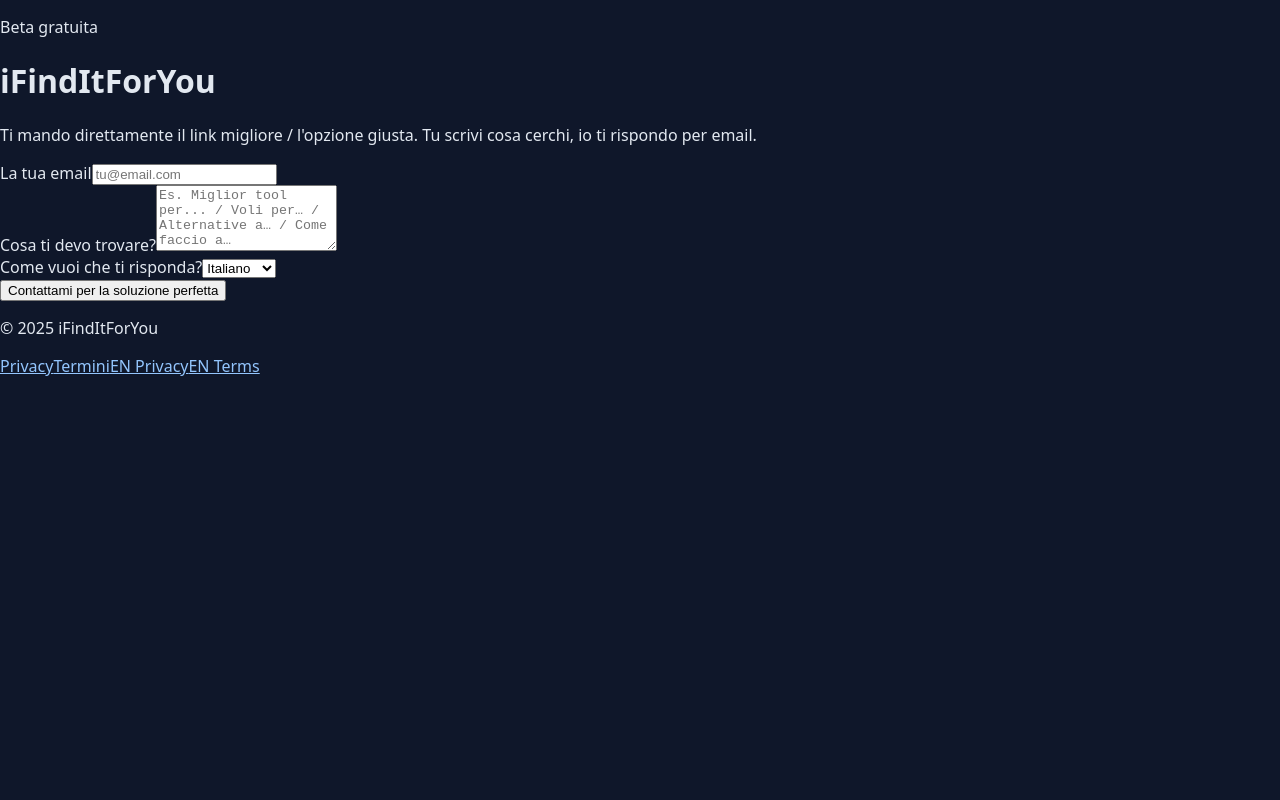
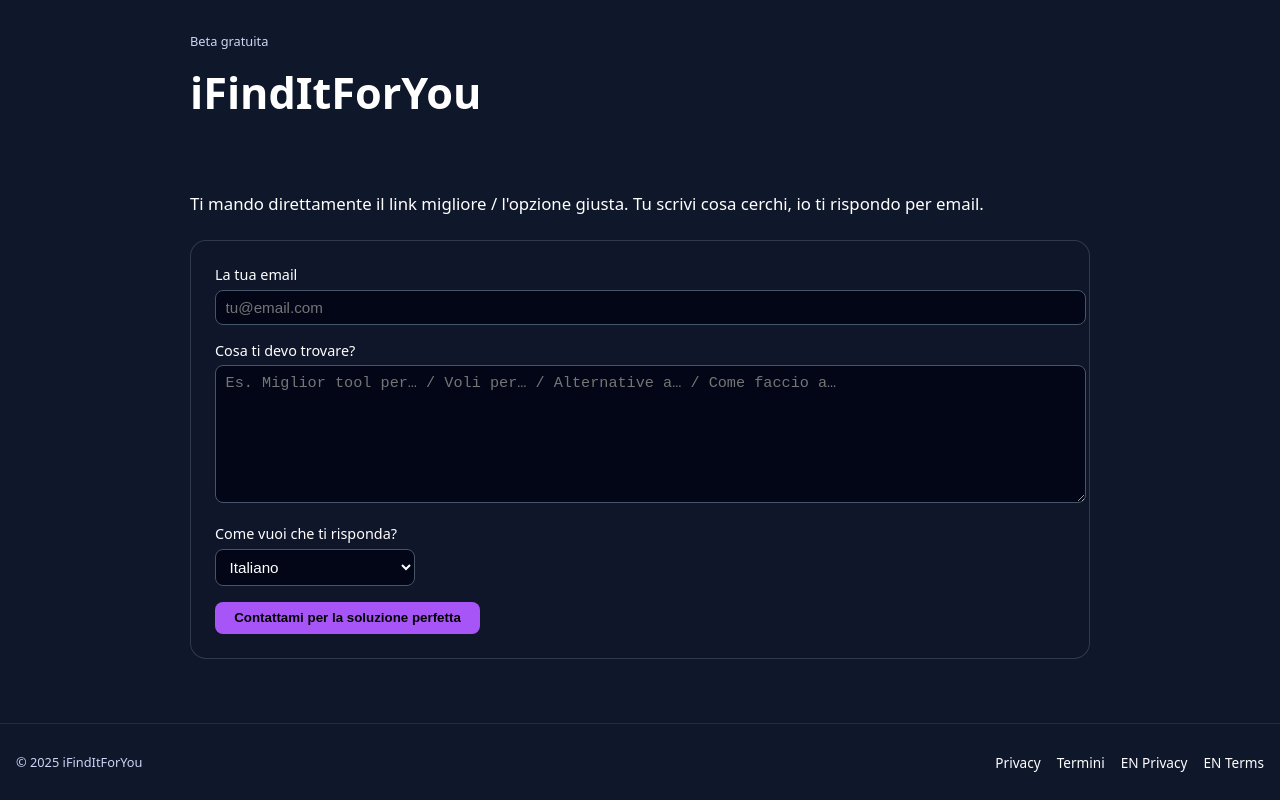
Before and after one commit to mregaz/ifinditforyou-new, a Next.js app: page / in a window 1280 px wide. Built offline with nearby package versions, Linux system fonts and the light colour scheme.

Commit message:
Update page.tsx

```diff
--- a/app/page.tsx
+++ b/app/page.tsx
@@ -2,16 +2,10 @@
 
 import { useState } from 'react';
 
-const LANGS = [
-  { value: 'it', label: 'Italiano' },
-  { value: 'en', label: 'English' },
-  { value: 'fr', label: 'Français' },
-];
-
 export default function HomePage() {
   const [email, setEmail] = useState('');
   const [message, setMessage] = useState('');
-  const [lang, setLang] = useState<'it' | 'en' | 'fr'>('it');
+  const [lang, setLang] = useState('it');
   const [loading, setLoading] = useState(false);
   const [feedback, setFeedback] = useState<{ type: 'ok' | 'err'; text: string } | null>(null);
 
@@ -28,20 +22,11 @@ export default function HomePage() {
     try {
       const res = await fetch('/api/lead', {
         method: 'POST',
-        headers: {
-          'Content-Type': 'application/json',
-        },
-        body: JSON.stringify({
-          email,
-          message,
-          lang,
-          name: null, // opzionale nel tuo schema
-        }),
+        headers: { 'Content-Type': 'application/json' },
+        body: JSON.stringify({ email, message, lang, name: null }),
       });
 
-      if (!res.ok) {
-        throw new Error('Errore dal server');
-      }
+      if (!res.ok) throw new Error();
 
       setFeedback({ type: 'ok', text: 'Ricevuto! Ti scrivo appena ho il link giusto 👍' });
       setMessage('');
@@ -52,112 +37,161 @@ export default function HomePage() {
     }
   }
 
+  // stile super basico qui
+  const pageStyle: React.CSSProperties = {
+    minHeight: '100vh',
+    background: '#0f172a',
+    color: 'white',
+    fontFamily: 'system-ui, -apple-system, BlinkMacSystemFont, "Segoe UI", sans-serif',
+    display: 'flex',
+    flexDirection: 'column',
+  };
+
+  const container: React.CSSProperties = {
+    width: '100%',
+    maxWidth: '900px',
+    margin: '0 auto',
+    padding: '1.5rem 1rem 3rem',
+    flex: 1,
+  };
+
+  const card: React.CSSProperties = {
+    background: 'rgba(15, 23, 42, 0.4)',
+    border: '1px solid rgba(148, 163, 184, 0.25)',
+    borderRadius: '1rem',
+    padding: '1.5rem',
+    marginTop: '1.5rem',
+  };
+
+  const label: React.CSSProperties = {
+    fontSize: '0.9rem',
+    fontWeight: 500,
+    marginBottom: '0.35rem',
+    display: 'block',
+  };
+
+  const input: React.CSSProperties = {
+    width: '100%',
+    padding: '0.5rem 0.6rem',
+    borderRadius: '0.5rem',
+    border: '1px solid #475569',
+    background: '#020617',
+    color: 'white',
+    fontSize: '0.95rem',
+  };
+
+  const footer: React.CSSProperties = {
+    borderTop: '1px solid rgba(148,163,184,0.15)',
+    padding: '1rem',
+    display: 'flex',
+    justifyContent: 'space-between',
+    alignItems: 'center',
+    gap: '1rem',
+    flexWrap: 'wrap',
+  };
+
+  const link: React.CSSProperties = {
+    color: 'white',
+    textDecoration: 'none',
+  };
+
   return (
-    <div className="min-h-screen bg-slate-900 text-white flex flex-col">
-      {/* header */}
-      <header className="w-full border-b border-slate-800 bg-slate-900/70 backdrop-blur">
-        <div className="max-w-4xl mx-auto px-4 py-4">
-          <p className="text-sm text-slate-400">Beta gratuita</p>
-          <h1 className="text-4xl font-bold mt-1 tracking-tight">iFindItForYou</h1>
+    <div style={pageStyle}>
+      <header style={{ padding: '1.2rem 1rem 0' }}>
+        <div style={{ maxWidth: '900px', margin: '0 auto' }}>
+          <p style={{ fontSize: '0.8rem', color: '#cbd5f5' }}>Beta gratuita</p>
+          <h1 style={{ fontSize: '2.7rem', fontWeight: 700, marginTop: '0.2rem' }}>iFindItForYou</h1>
         </div>
       </header>
 
-      {/* main */}
-      <main className="flex-1">
-        <div className="max-w-4xl mx-auto px-4 py-10 space-y-8">
-          <p className="text-lg text-slate-200">
+      <main style={container}>
+        <p style={{ fontSize: '1.05rem', lineHeight: 1.5, marginTop: '1rem' }}>
           Ti mando direttamente il link migliore / l&apos;opzione giusta. Tu scrivi cosa cerchi, io ti rispondo per
           email.
         </p>
 
-          <form onSubmit={handleSubmit} className="space-y-6 bg-slate-900/40 border border-slate-800 rounded-xl p-6">
+        <form onSubmit={handleSubmit} style={card}>
           {/* email */}
-            <div className="space-y-2">
-              <label className="block text-sm font-medium text-slate-100">La tua email</label>
+          <div style={{ marginBottom: '1rem' }}>
+            <label style={label}>La tua email</label>
             <input
               type="email"
               value={email}
               onChange={(e) => setEmail(e.target.value)}
-                className="w-full rounded-md bg-slate-950 border border-slate-700 px-3 py-2 text-slate-50 focus:outline-none focus:ring-2 focus:ring-violet-500"
+              style={input}
               placeholder="tu@email.com"
               required
             />
           </div>
 
-            {/* cosa devo trovare */}
-            <div className="space-y-2">
-              <label className="block text-sm font-medium text-slate-100">Cosa ti devo trovare?</label>
+          {/* message */}
+          <div style={{ marginBottom: '1rem' }}>
+            <label style={label}>Cosa ti devo trovare?</label>
             <textarea
               value={message}
               onChange={(e) => setMessage(e.target.value)}
               rows={4}
-                className="w-full rounded-md bg-slate-950 border border-slate-700 px-3 py-2 text-slate-50 focus:outline-none focus:ring-2 focus:ring-violet-500"
-                placeholder="Es. Miglior tool per... / Voli per… / Alternative a… / Come faccio a…"
+              style={{ ...input, minHeight: '120px', resize: 'vertical' }}
+              placeholder="Es. Miglior tool per… / Voli per… / Alternative a… / Come faccio a…"
               required
             />
           </div>
 
-            {/* lingua */}
-            <div className="space-y-2">
-              <label className="block text-sm font-medium text-slate-100">Come vuoi che ti risponda?</label>
-              <select
-                value={lang}
-                onChange={(e) => setLang(e.target.value as 'it' | 'en' | 'fr')}
-                className="w-full md:w-60 rounded-md bg-slate-950 border border-slate-700 px-3 py-2 text-slate-50 focus:outline-none focus:ring-2 focus:ring-violet-500"
-              >
-                {LANGS.map((l) => (
-                  <option key={l.value} value={l.value}>
-                    {l.label}
-                  </option>
-                ))}
+          {/* lang */}
+          <div style={{ marginBottom: '1rem' }}>
+            <label style={label}>Come vuoi che ti risponda?</label>
+            <select value={lang} onChange={(e) => setLang(e.target.value)} style={{ ...input, width: '200px' }}>
+              <option value="it">Italiano</option>
+              <option value="en">English</option>
+              <option value="fr">Français</option>
             </select>
           </div>
 
-            {/* bottone */}
-            <div>
           <button
             type="submit"
             disabled={loading}
-                className="inline-flex items-center gap-2 bg-violet-500 hover:bg-violet-400 disabled:opacity-70 disabled:cursor-not-allowed text-slate-950 font-semibold px-5 py-2 rounded-md transition"
+            style={{
+              background: '#a855f7',
+              border: 'none',
+              padding: '0.55rem 1.2rem',
+              borderRadius: '0.5rem',
+              fontWeight: 600,
+              cursor: loading ? 'not-allowed' : 'pointer',
+              opacity: loading ? 0.7 : 1,
+            }}
           >
             {loading ? 'Invio…' : 'Contattami per la soluzione perfetta'}
           </button>
-            </div>
 
-            {/* feedback */}
           {feedback && (
             <p
-                className={
-                  feedback.type === 'ok'
-                    ? 'text-sm text-emerald-400'
-                    : 'text-sm text-rose-400'
-                }
+              style={{
+                marginTop: '0.9rem',
+                color: feedback.type === 'ok' ? '#34d399' : '#f43f5e',
+                fontSize: '0.9rem',
+              }}
             >
               {feedback.text}
             </p>
           )}
         </form>
-        </div>
       </main>
 
-      {/* footer */}
-      <footer className="w-full border-t border-slate-800 mt-8">
-        <div className="max-w-4xl mx-auto px-4 py-6 flex flex-wrap gap-4 items-center justify-between text-sm text-slate-400">
-          <p>© 2025 iFindItForYou</p>
-          <div className="flex gap-4">
-            <a href="/privacy" className="hover:text-white">
+      <footer style={footer}>
+        <p style={{ color: '#cbd5f5', fontSize: '0.8rem' }}>© 2025 iFindItForYou</p>
+        <div style={{ display: 'flex', gap: '1rem', fontSize: '0.85rem' }}>
+          <a href="/privacy" style={link}>
             Privacy
           </a>
-            <a href="/terms" className="hover:text-white">
+          <a href="/terms" style={link}>
             Termini
           </a>
-            <a href="/en/privacy" className="hover:text-white">
+          <a href="/en/privacy" style={link}>
             EN Privacy
           </a>
-            <a href="/en/terms" className="hover:text-white">
+          <a href="/en/terms" style={link}>
             EN Terms
           </a>
-          </div>
         </div>
       </footer>
     </div>
```
Lines whose indentation alone changed are shown as unchanged.
